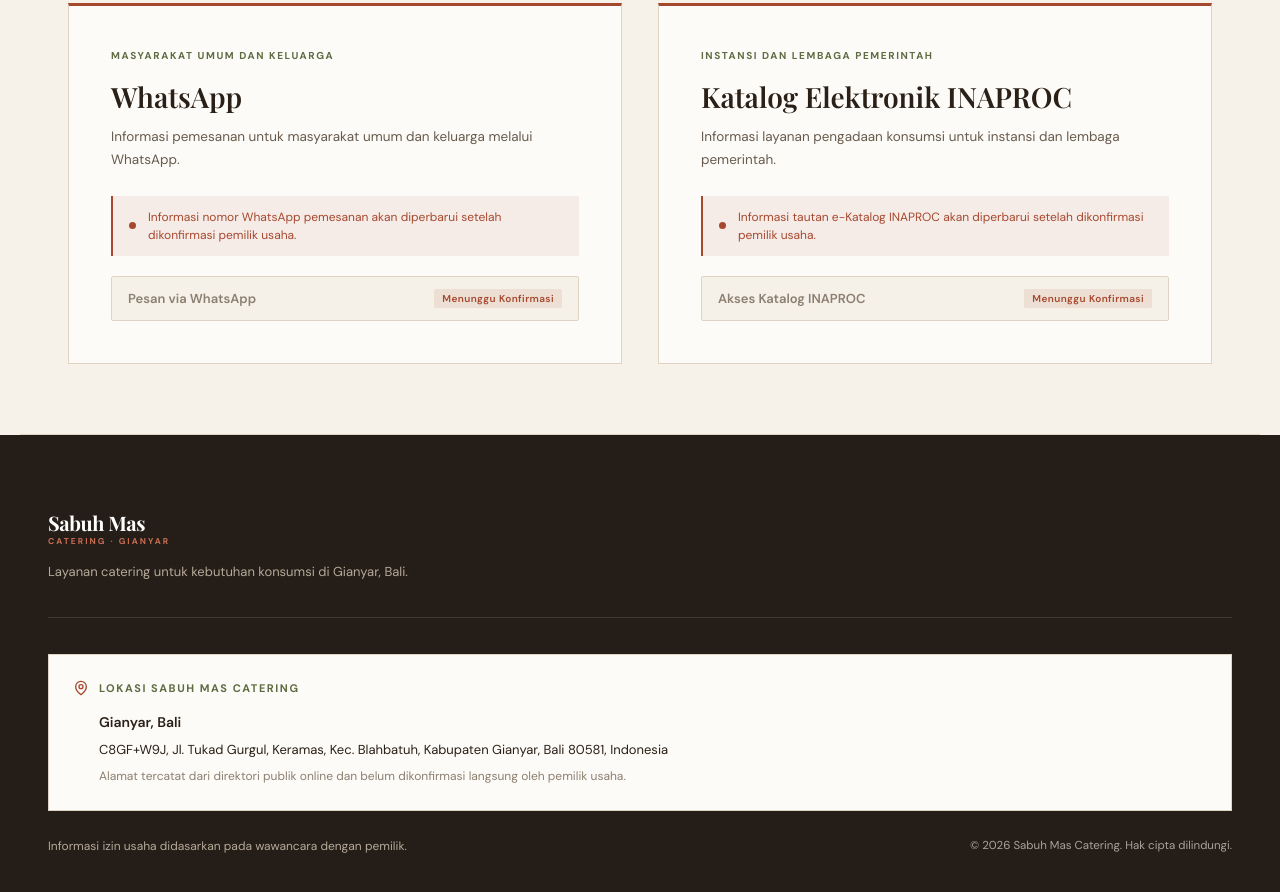
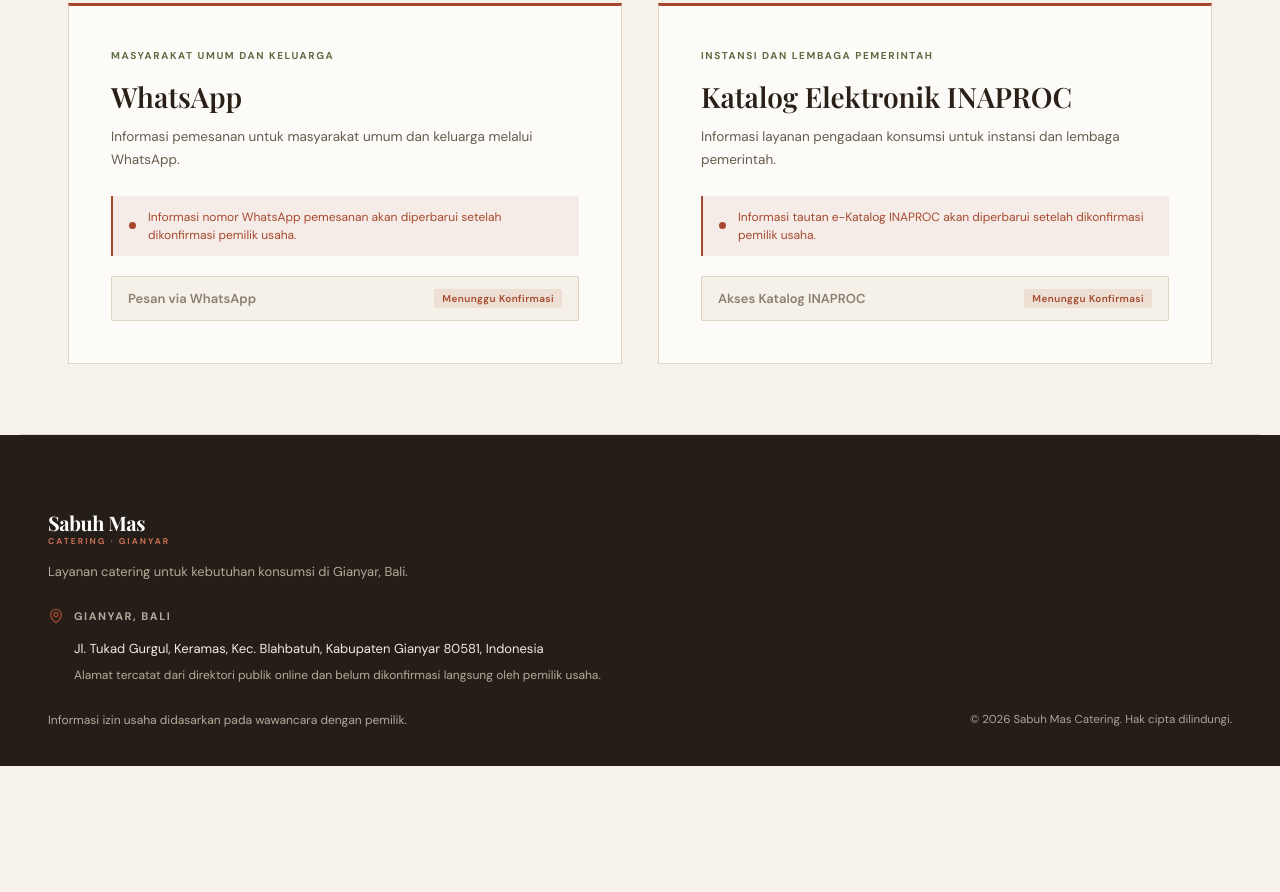
Before and after one commit to kadekjayendra10-dotcom/sabuh-mas-catering, a plain HTML site: page index.html in a window 1280 px wide. Shown: the part 2728-3620 px from the top of the page. After the commit the page ends 3494 px from the top, so only its background shows below. Drawn offline with nearby package versions, Linux system fonts and the light colour scheme; a web font is replaced by a local one.

Commit message:
Add files via upload

```diff
--- a/css/style.css
+++ b/css/style.css
@@ -231,16 +231,20 @@
   width: 22px;
   height: 2px;
   background-color: var(--text-main);
-  margin: 5px 0;
+  margin: 4px 0;
   transition: transform 0.25s ease, opacity 0.25s ease;
 }
 
 .menu-toggle[aria-expanded="true"] span:first-child {
-  transform: translateY(3.5px) rotate(45deg);
+  transform: translateY(6px) rotate(45deg);
+}
+
+.menu-toggle[aria-expanded="true"] span:nth-child(2) {
+  opacity: 0;
 }
 
 .menu-toggle[aria-expanded="true"] span:last-child {
-  transform: translateY(-3.5px) rotate(-45deg);
+  transform: translateY(-6px) rotate(-45deg);
 }
 
 /* --------------------------------------------------------------------------
@@ -650,6 +654,27 @@
   gap: 14px;
 }
 
+/* Lokasi di footer dibuat menyatu dengan bidang footer, bukan kartu kontras. */
+.footer-location {
+  background-color: transparent;
+  border: 0;
+  margin-top: 24px;
+  padding: 0;
+}
+
+.footer-location .location-title {
+  color: var(--text-footer-muted);
+}
+
+.footer-location .location-city,
+.footer-location .location-text {
+  color: var(--text-footer);
+}
+
+.footer-location .location-note {
+  color: var(--text-footer-muted);
+}
+
 .location-header {
   display: inline-flex;
   align-items: center;
@@ -722,8 +747,7 @@
 }
 
 .footer-brand-wrap {
-  padding-bottom: 34px;
-  border-bottom: 1px solid rgba(223, 212, 195, 0.14);
+  padding-bottom: 0;
 }
 
 .footer-brand .brand-title {
@@ -857,6 +881,11 @@
     padding: 20px;
   }
 
+  .footer-location {
+    margin-top: 24px;
+    padding: 0;
+  }
+
   .location-details {
     padding-left: 0;
   }
--- a/index.html
+++ b/index.html
@@ -20,6 +20,7 @@
       </a>
 
       <button class="menu-toggle" aria-expanded="false" aria-controls="main-nav" aria-label="Buka navigasi">
+        <span></span>
         <span></span>
         <span></span>
       </button>
@@ -242,12 +243,11 @@
             <path d="M20 10c0 6-8 12-8 12s-8-6-8-12a8 8 0 0 1 16 0Z"/>
             <circle cx="12" cy="10" r="3"/>
           </svg>
-          <h2 class="location-title">Lokasi Sabuh Mas Catering</h2>
+          <h2 class="location-title">Gianyar, Bali</h2>
         </div>
         <div class="location-details">
-          <p class="location-city">Gianyar, Bali</p>
           <address class="location-text">
-            <span class="location-address">C8GF+W9J, Jl. Tukad Gurgul, Keramas, Kec. Blahbatuh, Kabupaten Gianyar, Bali 80581, Indonesia</span>
+            <span class="location-address">Jl. Tukad Gurgul, Keramas, Kec. Blahbatuh, Kabupaten Gianyar 80581, Indonesia</span>
             <span class="location-note">Alamat tercatat dari direktori publik online dan belum dikonfirmasi langsung oleh pemilik usaha.</span>
           </address>
         </div>
```
